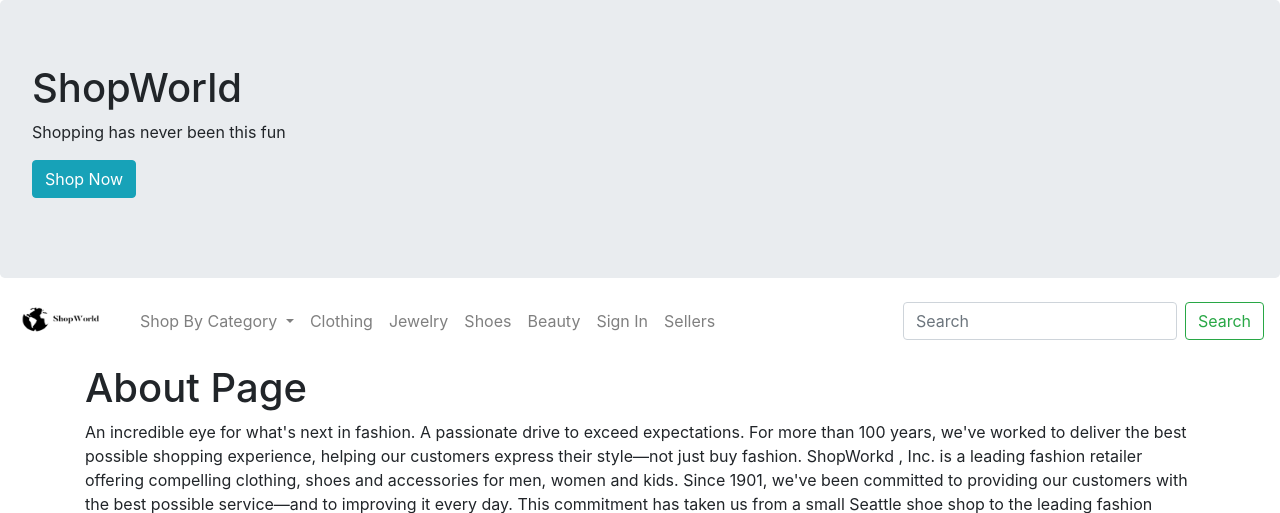
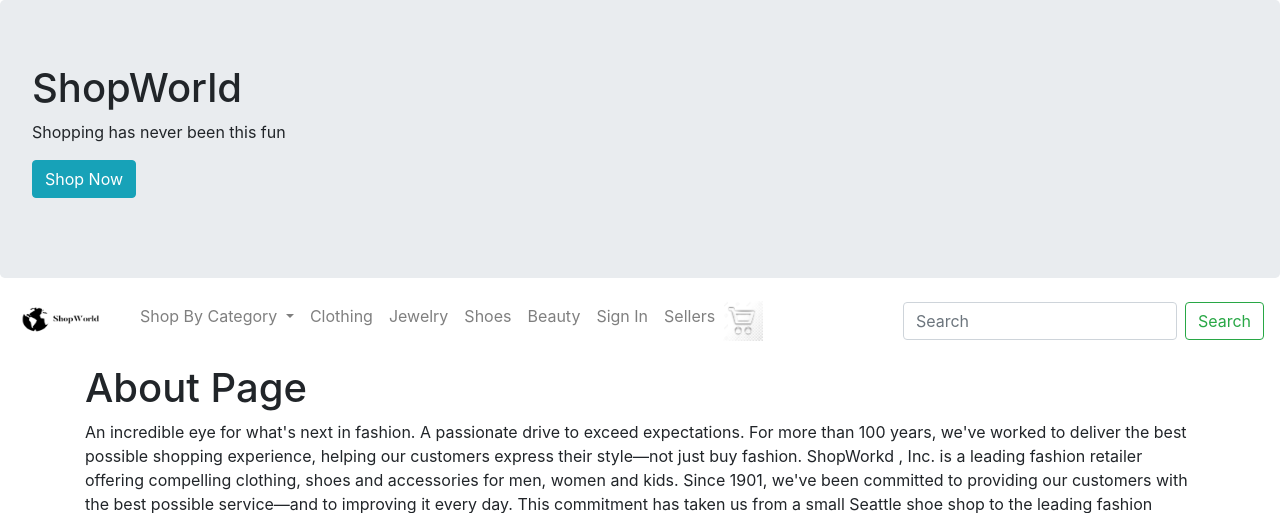
Before and after one commit to ViktoryiaStrylets/Ecommerce, a Django app: page /about/ in a window 1280 px wide. Shown: the top 513 px of the page. Run offline with Django 3.2, Linux system fonts and the light colour scheme; some libraries are stand-ins or nearby versions.

Commit message:
just added the shopping cart button

```diff
--- a/blog/templates/blog/base.html
+++ b/blog/templates/blog/base.html
@@ -69,6 +69,11 @@
             <li class="nav-item">
                 <a class="nav-link" href="/shop/sellers">Sellers</a>
             </li>
+
+             <li class="nav-item">
+              <a class="navbar-brand" href="/shoppingcart" role="button"><img src="../../../static/blog/shopping.jpg" style="width:40px;height:40px;
+               background: white"></a>
+            </li>
         </ul>
         <form class="form-inline" action="/shop/search/" method="post">
             {%csrf_token%}
```
Also changed, not shown: blog/static/blog/shopping.jpg (added).
